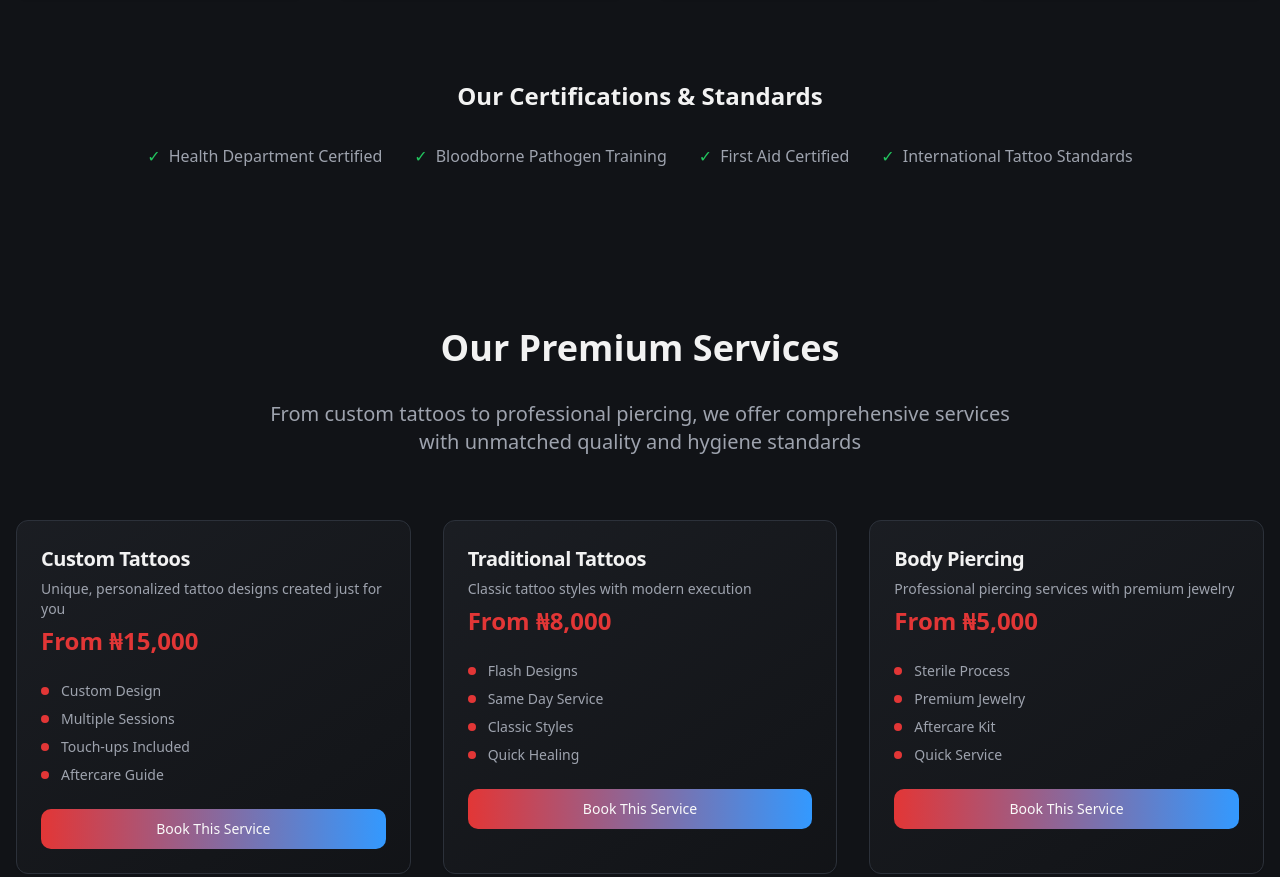
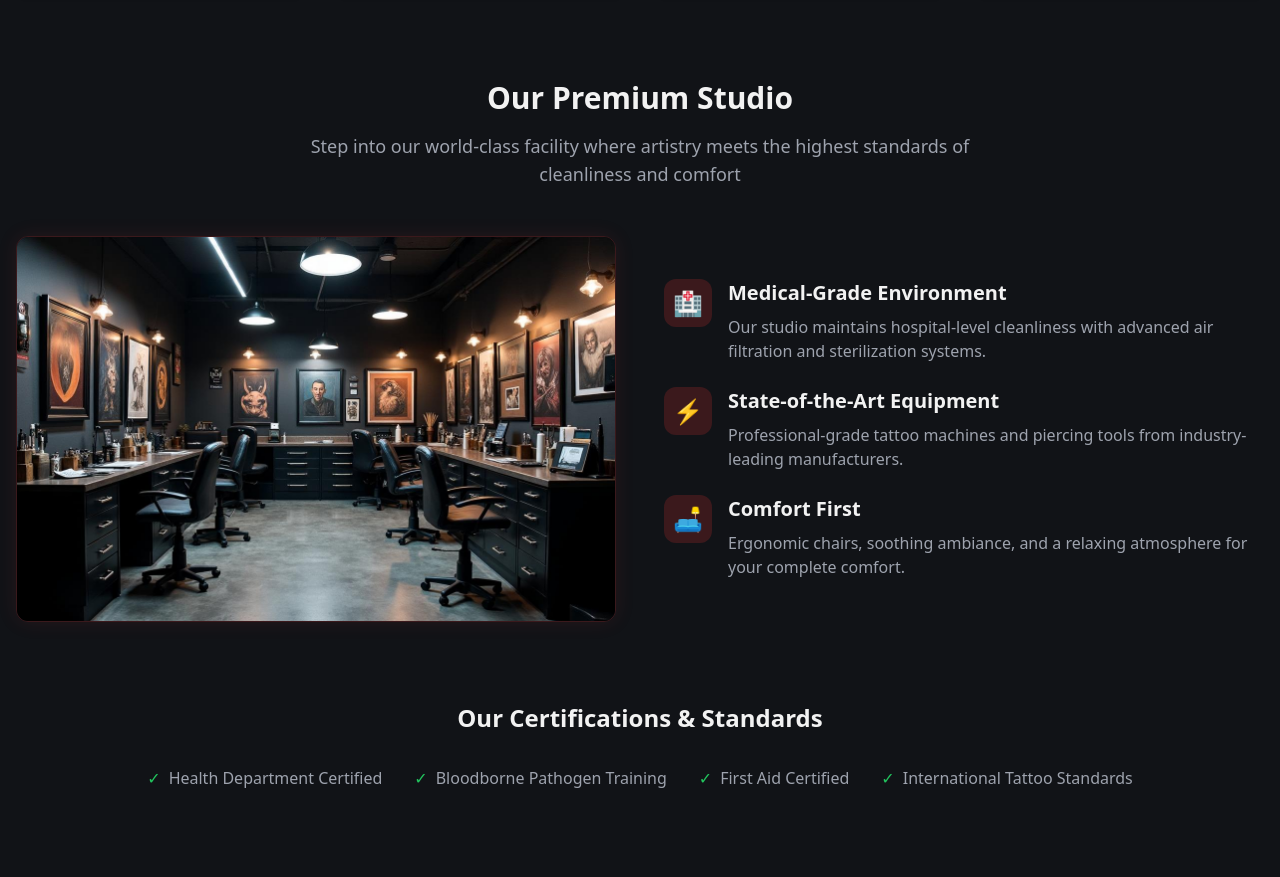
Before and after one commit to Moxsal/lekki-ink-hub, a React (Vite) app: page / in a window 1280 px wide. Shown: the part 1760-2637 px from the top of the page. Built offline with nearby package versions, Linux system fonts and the light colour scheme.

Commit message:
Add studio image to website

```diff
--- a/src/components/AboutSection.tsx
+++ b/src/components/AboutSection.tsx
@@ -1,6 +1,7 @@
 import { Card, CardContent, CardHeader, CardTitle } from "@/components/ui/card";
 import { Button } from "@/components/ui/button";
 import artistPortrait from "@/assets/artist-portrait.jpg";
+import studioInterior from "@/assets/studio-interior.jpg";
 
 const AboutSection = () => {
   const features = [
@@ -81,6 +82,59 @@ const AboutSection = () => {
           ))}
         </div>
 
+        {/* Our Studio */}
+        <div className="mt-20">
+          <div className="text-center mb-12">
+            <h3 className="text-3xl font-bold text-foreground mb-4">Our Premium Studio</h3>
+            <p className="text-lg text-muted-foreground max-w-2xl mx-auto">
+              Step into our world-class facility where artistry meets the highest standards of cleanliness and comfort
+            </p>
+          </div>
+
+          <div className="grid lg:grid-cols-2 gap-12 items-center">
+            <div className="relative overflow-hidden rounded-lg ink-border">
+              <img
+                src={studioInterior}
+                alt="Tattoo Lagos premium studio interior with modern equipment and clean workspace"
+                className="w-full h-96 object-cover hover:scale-105 transition-transform duration-500"
+              />
+              <div className="absolute inset-0 bg-gradient-to-t from-black/50 to-transparent opacity-0 hover:opacity-100 transition-opacity duration-300" />
+            </div>
+
+            <div className="space-y-6">
+              <div className="flex items-start gap-4">
+                <div className="flex-shrink-0 w-12 h-12 bg-primary/20 rounded-lg flex items-center justify-center">
+                  <span className="text-2xl">🏥</span>
+                </div>
+                <div>
+                  <h4 className="text-xl font-semibold text-foreground mb-2">Medical-Grade Environment</h4>
+                  <p className="text-muted-foreground">Our studio maintains hospital-level cleanliness with advanced air filtration and sterilization systems.</p>
+                </div>
+              </div>
+
+              <div className="flex items-start gap-4">
+                <div className="flex-shrink-0 w-12 h-12 bg-primary/20 rounded-lg flex items-center justify-center">
+                  <span className="text-2xl">⚡</span>
+                </div>
+                <div>
+                  <h4 className="text-xl font-semibold text-foreground mb-2">State-of-the-Art Equipment</h4>
+                  <p className="text-muted-foreground">Professional-grade tattoo machines and piercing tools from industry-leading manufacturers.</p>
+                </div>
+              </div>
+
+              <div className="flex items-start gap-4">
+                <div className="flex-shrink-0 w-12 h-12 bg-primary/20 rounded-lg flex items-center justify-center">
+                  <span className="text-2xl">🛋️</span>
+                </div>
+                <div>
+                  <h4 className="text-xl font-semibold text-foreground mb-2">Comfort First</h4>
+                  <p className="text-muted-foreground">Ergonomic chairs, soothing ambiance, and a relaxing atmosphere for your complete comfort.</p>
+                </div>
+              </div>
+            </div>
+          </div>
+        </div>
+
         {/* Certifications & Standards */}
         <div className="mt-20 text-center">
           <h3 className="text-2xl font-bold text-foreground mb-8">Our Certifications & Standards</h3>
```
Also changed, not shown: src/assets/studio-interior.jpg (added).
